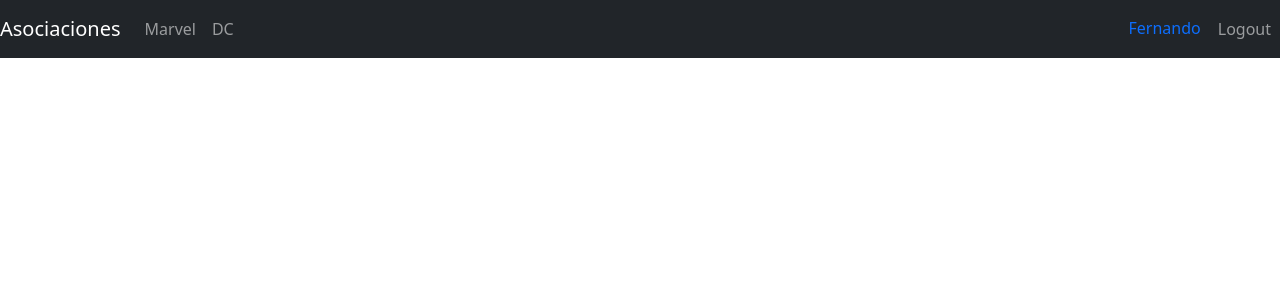
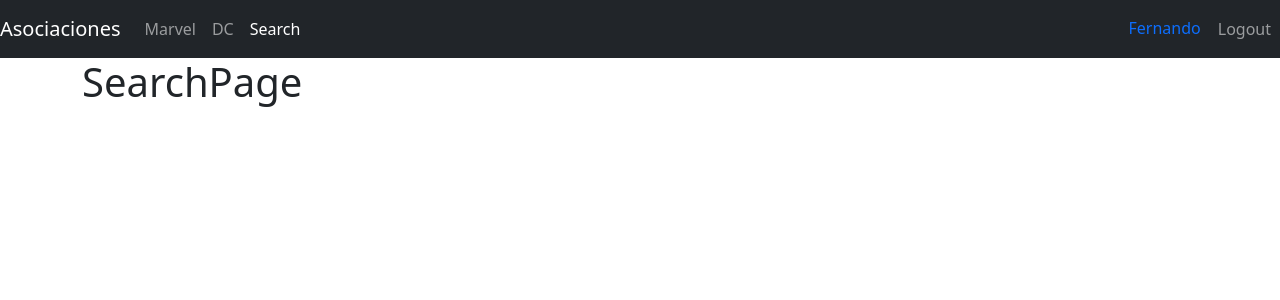
Before and after one commit to fersayago/devtalles-react-mern, a React (Vite) app in the folder 05.heroes-spa/: page /search in a window 1280 px wide. Shown: the top 300 px of the page. Built offline with nearby package versions, Linux system fonts and the light colour scheme.

Commit message:
creando un segundo Router

```diff
--- a/05.heroes-spa/src/heroes/index.js
+++ b/05.heroes-spa/src/heroes/index.js
@@ -1 +1,2 @@
 export * from './pages';
+export { default as HeroesRoutes } from './routes/HeroesRoutes';
--- /dev/null
+++ b/05.heroes-spa/src/heroes/pages/HeroPage.jsx
@@ -0,0 +1,8 @@
+
+const HeroPage = () => {
+  return (
+    <h1>HeroPage</h1>
+  )
+}
+
+export default HeroPage
--- /dev/null
+++ b/05.heroes-spa/src/heroes/pages/SearchPage.jsx
@@ -0,0 +1,8 @@
+
+const SearchPage = () => {
+  return (
+    <h1>SearchPage</h1>
+  )
+}
+
+export default SearchPage
--- a/05.heroes-spa/src/heroes/pages/index.js
+++ b/05.heroes-spa/src/heroes/pages/index.js
@@ -1,2 +1,4 @@
 export { default as DcPage } from './DcPage';
+export { default as HeroPage } from './HeroPage';
 export { default as MarvelPage } from './MarvelPage';
+export { default as SearchPage } from './SearchPage';
--- /dev/null
+++ b/05.heroes-spa/src/heroes/routes/HeroesRoutes.jsx
@@ -0,0 +1,23 @@
+import { Routes, Route, Navigate } from 'react-router-dom'
+
+import { Navbar } from "../../ui"
+import { MarvelPage, DcPage, SearchPage, HeroPage } from './../../heroes'
+
+const HeroesRoutes = () => {
+  return (
+    <>
+      <Navbar />
+      <div className="container">
+        <Routes>
+          <Route path='marvel' element={ <MarvelPage/> }/>
+          <Route path='dc' element={ <DcPage/> }/>
+          <Route path='search' element={ <SearchPage/> }/>
+          <Route path='hero' element={ <HeroPage/> }/>
+          <Route path='/' element={ <Navigate to='marvel' />}/>
+        </Routes>
+      </div>
+    </>
+  )
+}
+
+export default HeroesRoutes
--- a/05.heroes-spa/src/router/AppRouter.jsx
+++ b/05.heroes-spa/src/router/AppRouter.jsx
@@ -1,6 +1,6 @@
-import { Navigate, Route, Routes } from "react-router-dom"
+import {  Route, Routes } from "react-router-dom"
 
-import { MarvelPage, DcPage } from './../heroes'
+import { HeroesRoutes } from "../heroes"
 import { LoginPage } from "../auth"
 import { Navbar } from '../ui'
 
@@ -8,12 +8,9 @@
   return (
     <>
 
-      <Navbar/>
       <Routes>
         <Route path='login' element={ <LoginPage/> }/>
-        <Route path='marvel' element={ <MarvelPage/> }/>
-        <Route path='dc' element={ <DcPage/> }/>
-        <Route path='/' element={ <Navigate to='marvel' />}/>
+        <Route path='/*' element={ <HeroesRoutes /> } />
       </Routes>
     </>
   )
--- a/05.heroes-spa/src/ui/components/Navbar.jsx
+++ b/05.heroes-spa/src/ui/components/Navbar.jsx
@@ -22,6 +22,13 @@
           >
             DC
           </NavLink>
+
+          <NavLink
+            to='/search'
+            className={({ isActive }) => `nav-item nav-link ${ isActive ? 'active' : ''}`}
+          >
+            Search
+          </NavLink>
         </div>
       </div>
 
```
